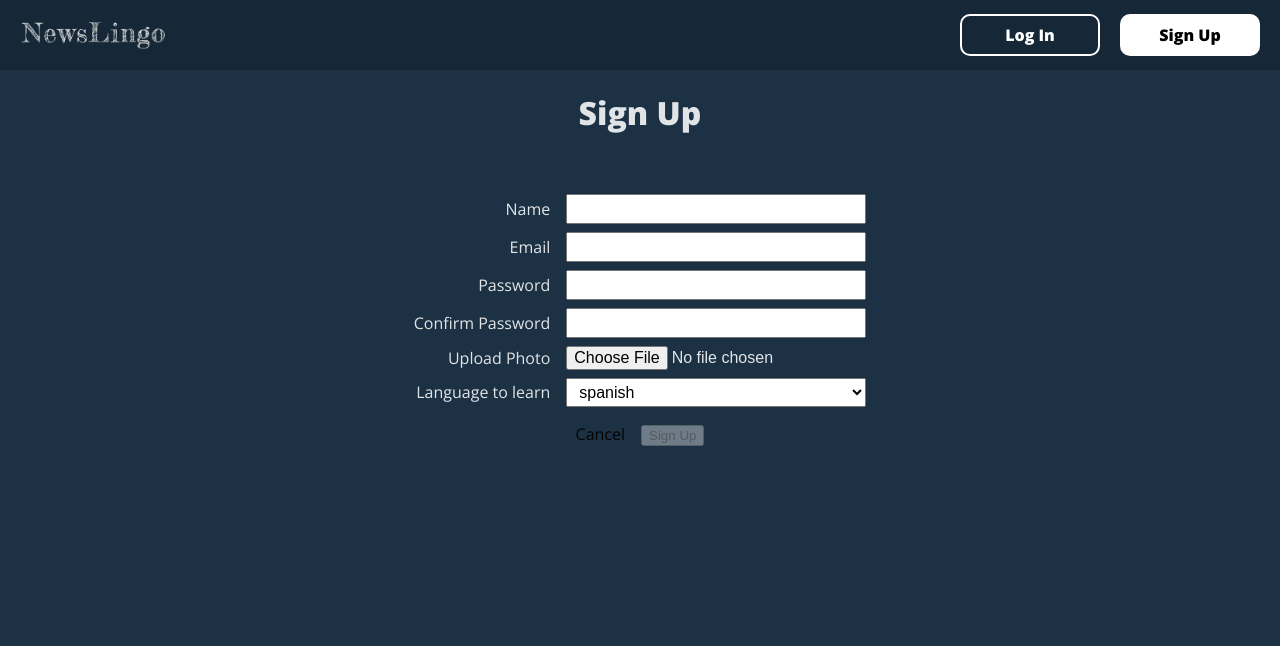
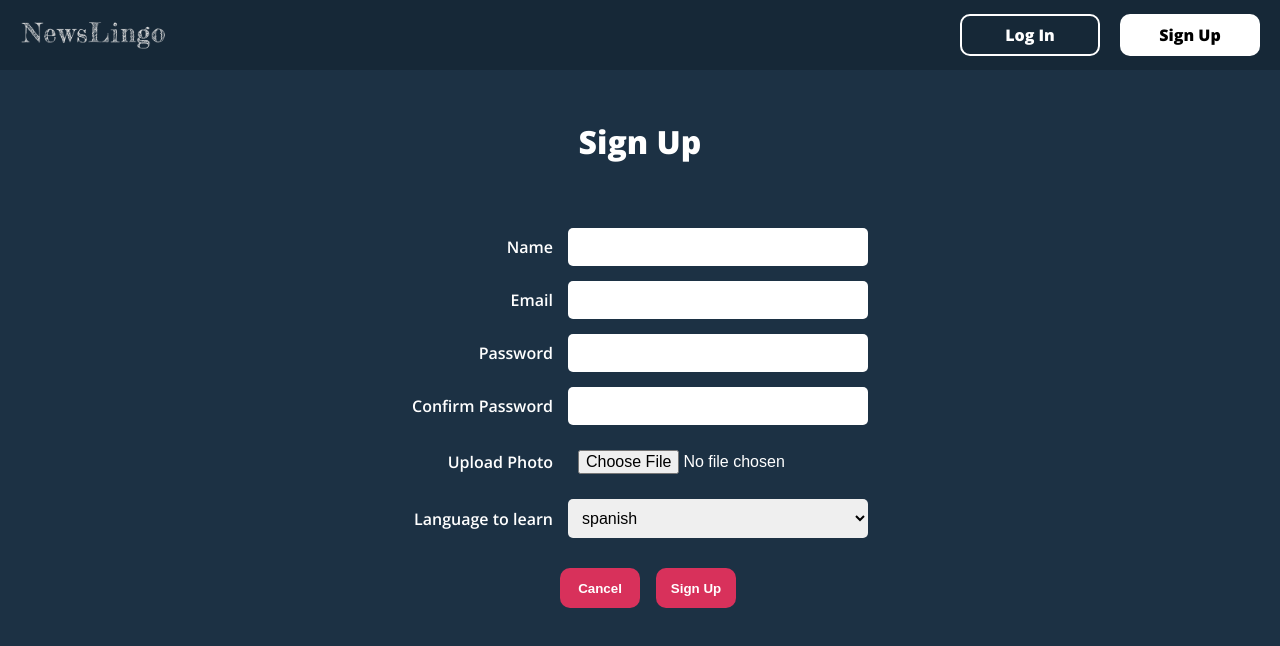
Before and after one commit to ofshvmin/newsLingo-front-end, a React (Vite) app: page /auth/signup in a window 1280 px wide. Shown: the top 646 px of the page. Built offline with nearby package versions, Linux system fonts and the light colour scheme; no server answers.

Commit message:
Style signup page

```diff
--- a/src/pages/Signup/Signup.jsx
+++ b/src/pages/Signup/Signup.jsx
@@ -79,7 +79,7 @@ const Signup = ({ handleAuthEvt }) => {
   }
 
   return (
-    <main className={styles.container}>
+    <main className={styles.signup}>
       <h1>Sign Up</h1>
       <p className={styles.message}>{message}</p>
       <form autoComplete="off" onSubmit={handleSubmit} className={styles.form}>
@@ -133,10 +133,11 @@ const Signup = ({ handleAuthEvt }) => {
             >{preferredLanguage}</option>
           </select>
         </label>
-        <div>
-          <Link to="/">Cancel</Link>
+        <div className={styles.button}>
+          <button>
+            <Link to="/">Cancel</Link>
+          </button>
           <button
-            className={styles.button}
             disabled={ isFormInvalid() || isSubmitted }
           >
             {!isSubmitted ? 'Sign Up' : '🚀 Sending...'}
--- a/src/pages/Signup/Signup.module.css
+++ b/src/pages/Signup/Signup.module.css
@@ -1,4 +1,4 @@
-input, select {
+/* input, select {
   margin-left: 16px;
   padding: 4px 8px;
   font-size: 16px;
@@ -44,4 +44,83 @@ input[type="file"] {
 
 .form > label:last-of-type {
   margin-bottom: 16px;
+} */
+
+.signup {
+  height: 100%;
+  width: 100%;
+  margin-top: 50px;
+  display: flex;
+  flex-direction: column;
+  align-items: center;
+  justify-content: center;
+  color: white;
 }
+
+.signup * {
+  margin: 0;
+}
+
+.signup > h1 {
+  margin-bottom: 20px;
+}
+
+.signup > .message {
+  margin-bottom: 25px;
+  height: 20px;
+  color: #fb7f03;
+  font-size: 18px;
+  font-weight: bold;
+}
+
+.signup > .form {
+  display: flex;
+  flex-direction: column;
+  align-items: center;
+  margin-bottom: 50px;
+}
+
+.signup > .form > .label {
+  width: 100%;
+  display: flex;
+  justify-content: end;
+  align-items: center;
+  margin-bottom: 15px;
+  font-weight: 600;
+}
+
+.signup > .form > .label > input, .signup > .form > .label > select {
+  margin-left: 15px;
+  padding: 10px 10px;
+  font-size: 16px;
+  width: 300px;
+  border-radius: 5px;
+  border: none;
+
+}
+
+.signup > .form > .label:last-of-type {
+  margin-bottom: 30px;
+}
+
+.signup > .form > .button > button {
+  color: white;
+  font-weight: 800;
+
+  background: var(--button-color);
+  border-radius: var(--border-radius);
+  border: none;
+
+  height: 40px;
+  width: 80px;
+  padding: 0;
+  margin-left: 16px;
+}
+
+.signup > .form > .button > button > a {
+  color: white;
+}
+
+input[type="file"] {
+  padding: 0;
+}
```
